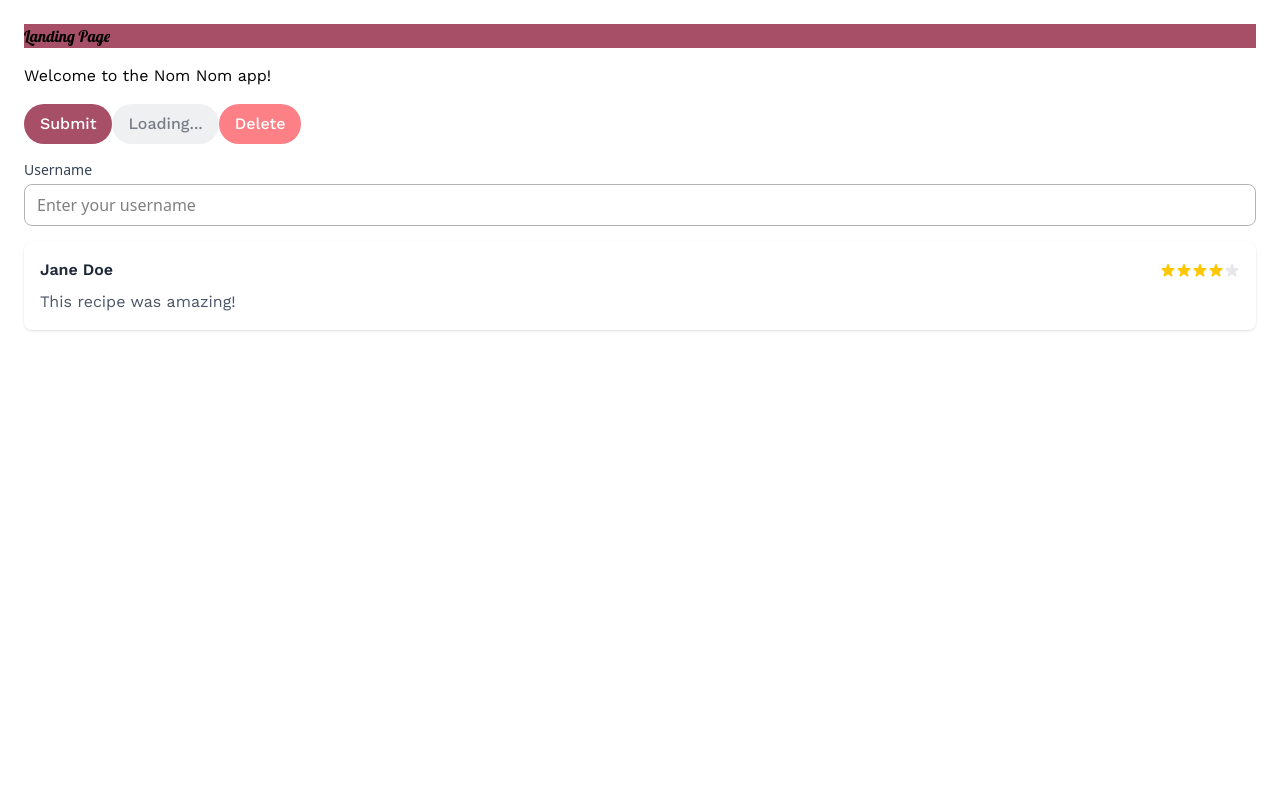
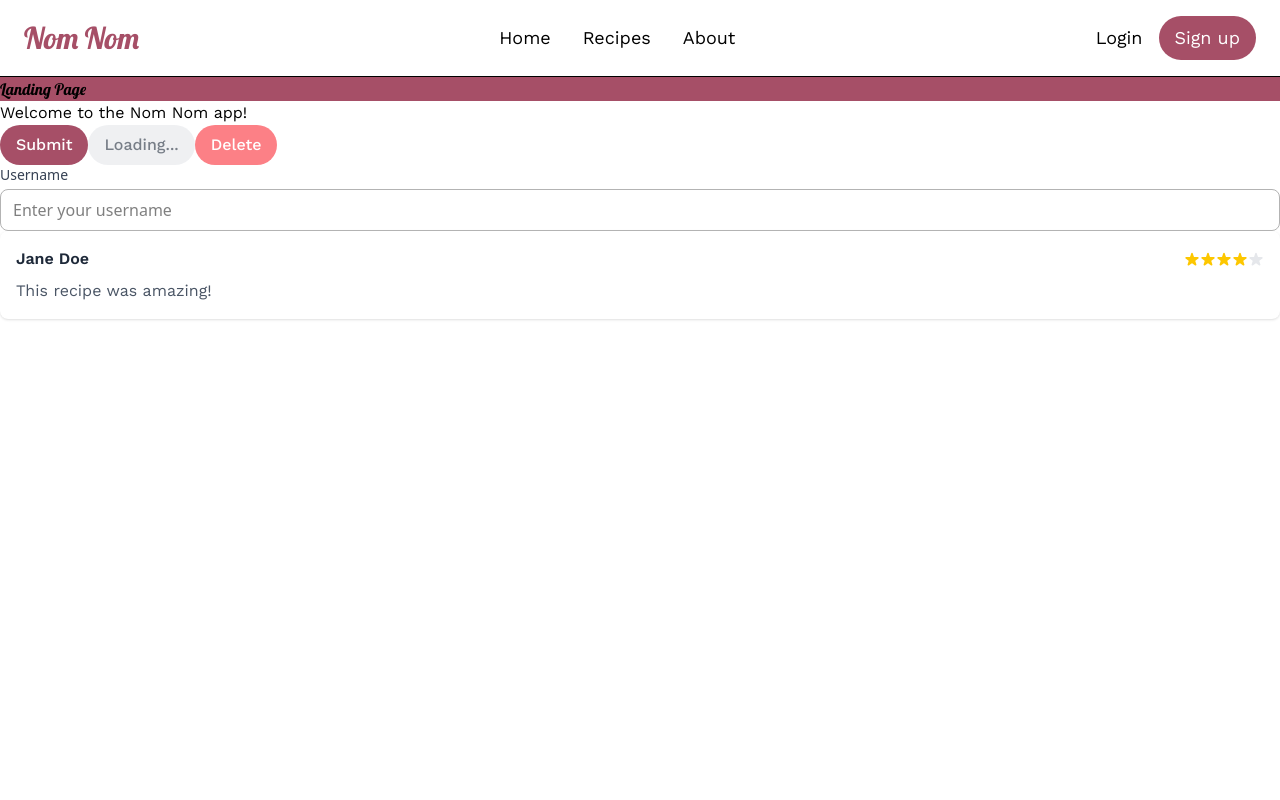
Before and after one commit to Tam-NhuBh/Food_Sharing_Frontend, a React (Vite) app: page / in a window 1280 px wide. Shown: the top 800 px of the page. Built offline with nearby package versions, Linux system fonts and the light colour scheme; a web font is replaced by a local one; what miragejs would draw is missing.

Commit message:
done: implement header and footer

```diff
--- a/package.json
+++ b/package.json
@@ -11,6 +11,7 @@
   },
   "dependencies": {
     "@tailwindcss/vite": "^4.1.12",
+    "lucide-react": "^0.542.0",
     "react": "^19.1.1",
     "react-dom": "^19.1.1",
     "react-router-dom": "^7.8.2"
--- a/src/App.tsx
+++ b/src/App.tsx
@@ -1,12 +1,18 @@
-
-import { Outlet } from 'react-router-dom'
+import { Outlet } from "react-router-dom";
+import Footer from "./components/common/Footer";
+import Header from "./components/common/Header";
 
 function App() {
   return (
-    <main className="container p-6 space-y-4">
-      <Outlet />
+    <main className="min-h-screen w-full">
+      <Header />
+      <div className="min-h-screen">
+        <Outlet />
+      </div>
+
+      <Footer />
     </main>
-  )
+  );
 }
 
-export default App
+export default App;
--- a/src/components/common/Footer/index.tsx
+++ b/src/components/common/Footer/index.tsx
@@ -0,0 +1,9 @@
+export default function Footer() {
+  return (
+    <footer className="font-worksans w-full bg-gray-50 border-t border-gray-200 py-6 mt-12">
+      <div className="max-w-6xl mx-auto px-4 text-center text-sm sm:text-base text-gray-600">
+        <p>Copyright © 2025 NomNom</p>
+      </div>
+    </footer>
+  );
+}
--- a/src/components/common/Header/index.tsx
+++ b/src/components/common/Header/index.tsx
@@ -0,0 +1,59 @@
+import { useState } from "react";
+import { Link } from "react-router-dom";
+import { Menu, X } from "lucide-react"; // lightweight icons
+
+export default function Header() {
+  const [isOpen, setIsOpen] = useState(false);
+
+  return (
+    <header className="flex items-center justify-between px-6 py-4 bg-white border-b border-gray-300shadow relative">
+      {/* Logo */}
+      <Link to="/">
+        <h1 className="font-lobster text-primary text-lg sm:text-xl md:text-3xl">Nom Nom</h1>
+      </Link>
+
+      {/* Desktop Nav */}
+      <nav className="hidden md:flex space-x-8 text-md lg:text-lg">
+        <Link to="/" className="font-worksans hover:underline">Home</Link>
+        <Link to="/recipes" className="font-worksans hover:underline">Recipes</Link>
+        <Link to="/about" className="font-worksans hover:underline">About</Link>
+      </nav>
+
+      {/* Desktop Auth */}
+      <div className="hidden md:flex items-center space-x-4 text-md lg:text-lg">
+        <Link to="/login" className="font-worksans">Login</Link>
+        <Link
+          to="/signup"
+          className="font-worksans bg-primary text-white px-4 py-2 rounded-full hover:bg-primary/80"
+        >
+          Sign up
+        </Link>
+      </div>
+
+      {/* Mobile Hamburger */}
+      <button
+        className="md:hidden p-2"
+        onClick={() => setIsOpen(!isOpen)}
+      >
+        {isOpen ? <X size={24} /> : <Menu size={24} />}
+      </button>
+
+      {/* Mobile Dropdown */}
+      {isOpen && (
+        <div className="absolute top-full left-0 w-full bg-white z-100 shadow-md flex flex-col items-left px-4 py-4 space-y-4 md:hidden">
+          <Link to="/" className="font-worksans hover:underline" onClick={() => setIsOpen(false)}>Home</Link>
+          <Link to="/recipes" className="font-worksans hover:underline" onClick={() => setIsOpen(false)}>Recipes</Link>
+          <Link to="/about" className="font-worksans hover:underline" onClick={() => setIsOpen(false)}>About</Link>
+          <Link to="/login" className="font-worksans" onClick={() => setIsOpen(false)}>Login</Link>
+          <Link
+            to="/signup"
+            className="font-worksans bg-primary text-white px-4 py-2 rounded-full hover:bg-primary/80"
+            onClick={() => setIsOpen(false)}
+          >
+            Sign up
+          </Link>
+        </div>
+      )}
+    </header>
+  );
+}
```
Also changed, not shown: src/components/Card/index.tsx (added), tailwind.config.ts (added), 1 other file (tests, documents, lock files or other folders).
